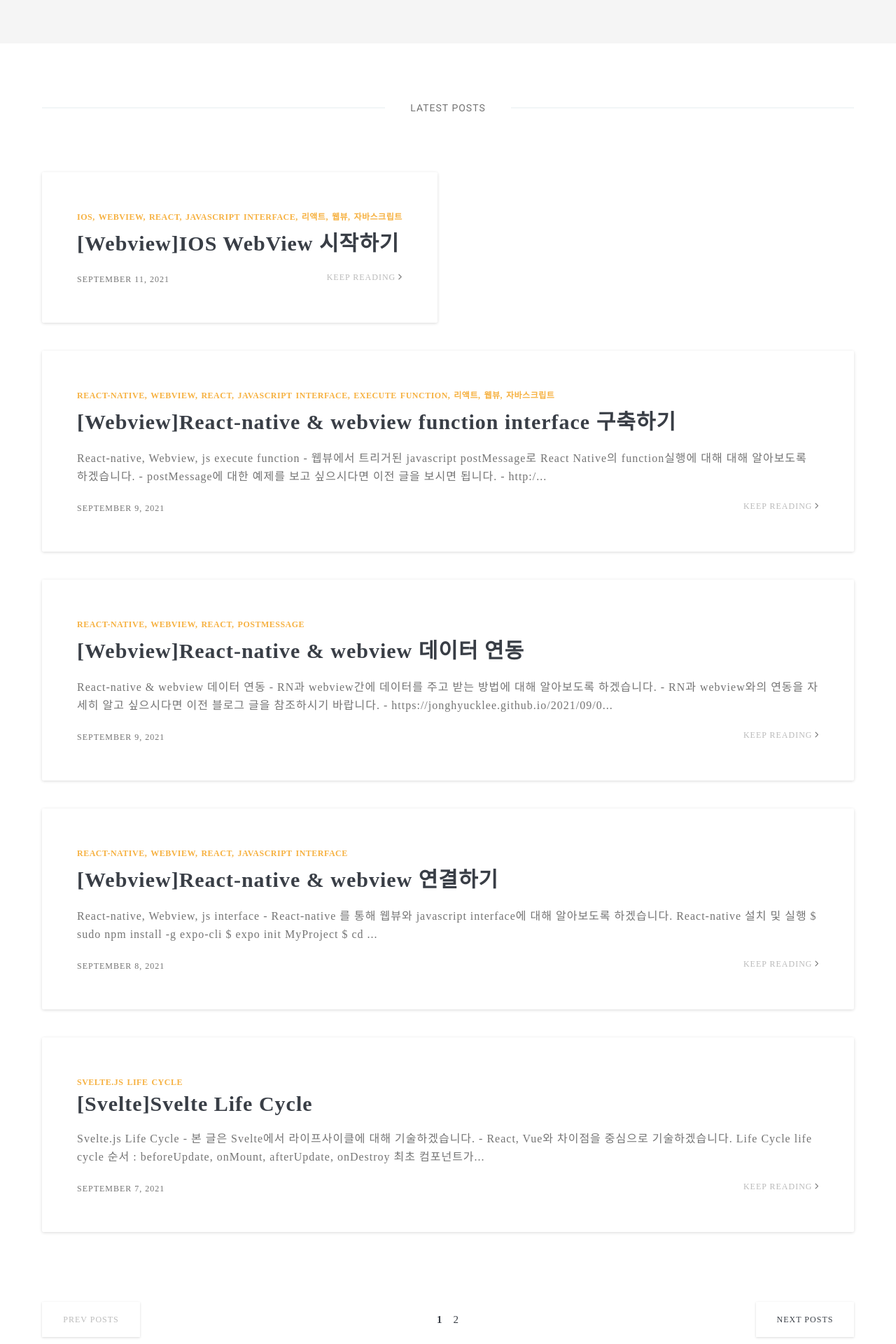
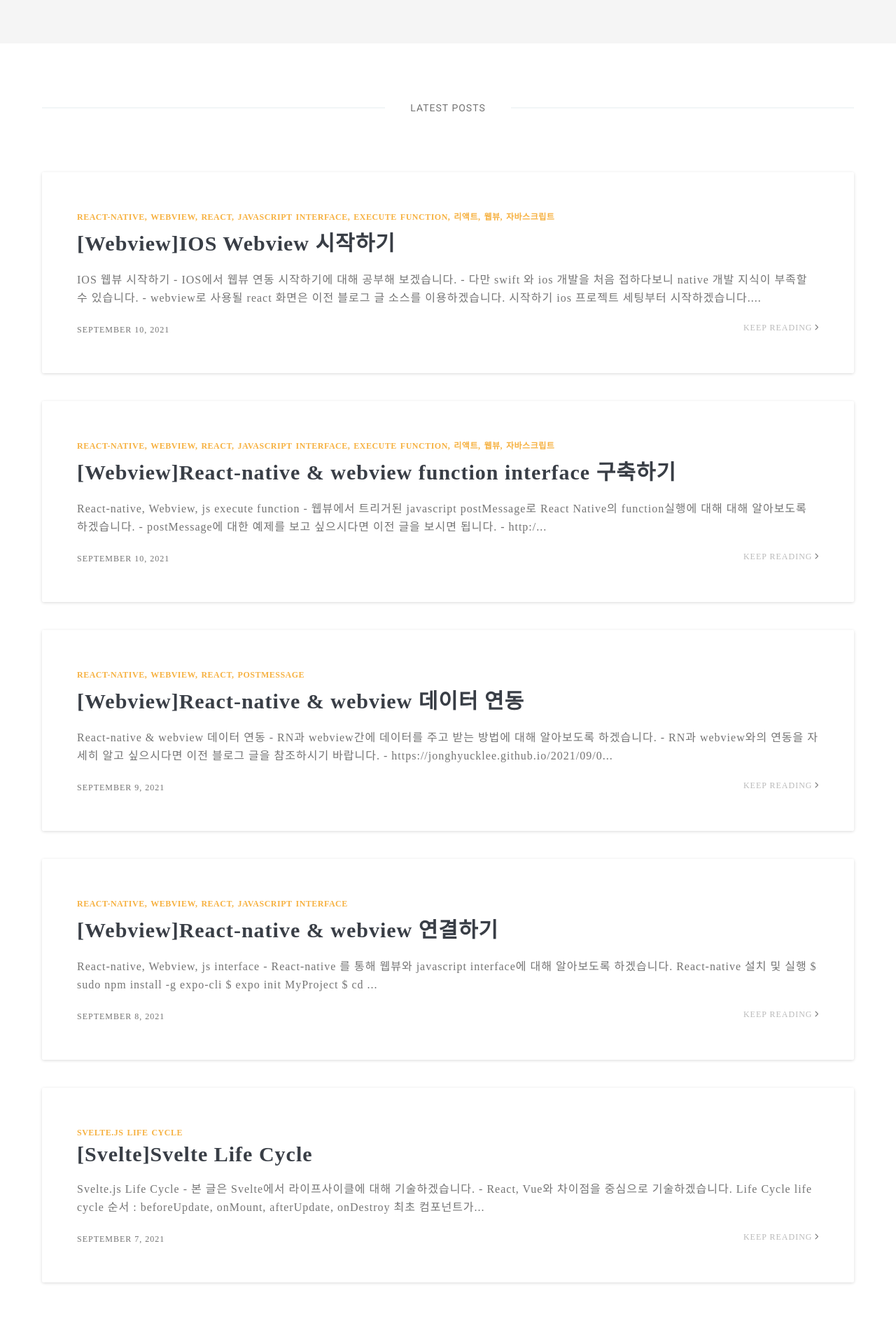
Before and after one commit to JongHyuckLee/JongHyuckLee.github.io, a Jekyll site: the page built from index.html, in a window 1280 px wide. Shown: the part 501-2421 px from the top of the page at 70% size. Built offline with Jekyll 4.4.1, drawn with Linux system fonts in a browser that asks for light colours; nearby versions of some CDN libraries; some web fonts are replaced; the list of posts is cut into pages by our own code; part of the change alters nothing that is shown.

Commit message:
ios webview 시작하기 블로그 작성

```diff
--- a/_posts/2021-09-10-RN-webview-function-interface.markdown
+++ b/_posts/2021-09-10-RN-webview-function-interface.markdown
@@ -1,8 +1,8 @@
 ---
 layout: post
-title:  "[Webview]React-native & webview function interface 구축하기"
-date:   2021-09-09
-tags:   React-native, webview, react, javascript interface, execute function, 리액트, 웹뷰, 자바스크립트
+title: "[Webview]React-native & webview function interface 구축하기"
+date: 2021-09-10
+tags: React-native, webview, react, javascript interface, execute function, 리액트, 웹뷰, 자바스크립트
 ---
 
 # React-native, Webview, js execute function
--- /dev/null
+++ b/_posts/2021-09-10-start-ios-and-webview.markdown
@@ -0,0 +1,147 @@
+---
+layout: post
+title: "[Webview]IOS Webview 시작하기"
+date: 2021-09-10
+tags: React-native, webview, react, javascript interface, execute function, 리액트, 웹뷰, 자바스크립트
+---
+
+# IOS 웹뷰 시작하기
+<pre class="info-panel">
+ - IOS에서 웹뷰 연동 시작하기에 대해 공부해 보겠습니다.
+ - 다만 swift 와 ios 개발을 처음 접하다보니 native 개발 지식이 부족할 수 있습니다.
+ - webview로 사용될 react 화면은 이전 블로그 글 소스를 이용하겠습니다.
+</pre>
+
+## 시작하기
+## ios 프로젝트 세팅부터 시작하겠습니다.
+- XCode를 엽니다.
+- `Create a new Xcode project`를 클릭하여 새 프로젝트 시작.
+<img src="{{site.baseurl}}/images/Ios/startIos.png"/>
+- Empty Project를 생성합니다.
+<img src="{{site.baseurl}}/images/Ios/emptyProject.png"/>
+- Story Board로 앱을 생성합니다.
+<img src="{{site.baseurl}}/images/Ios/storyBoard.png"/>
+
+## 설정하기
+- Info.plist 파일을 엽니다.
+- <span class="emphasize">App Transport Security Settings</span>를 추가합니다.
+- <span class="emphasize">App Transport Security Settings</span> 하위에 <span class="emphasize">Allow Arbitrary Loads</span>를 추가하고 value를 YES로 바꿔줍니다.
+<img src="{{site.baseurl}}/images/Ios/setting.png"/>
+### 설치
+- <span class="emphasize">App Transport Security Settings</span>
+    - ATS(App Transport Security)는 iOS 9에서 도입된 개인정보 보호 기능입니다. 새 앱에서는 기본적으로 이 기능이 사용되며, 보안 연결이 적용됩니다.
+    - ATS(App Transport Security)가 안전하지 않은 일반 텍스트 HTTP(http://) 리소스의 로드를 차단했습니다. 앱의 Info.plist 파일을 통해 임시 예외를 구성할 수 있습니다.
+    - Apple 측에서 앱의 보안성을 위해 ATS라는 정책을 통해 기본적으로 https 통신을 하도록 강제하고 있습니다.
+    - 따라서, 이 정책 변경을 위해 NSAllowsArbitraryLoads 값을 true로 변경해줍니다.
+
+
+## Webview 용 화면 그리기
+- 오른쪽 상단의 <span class="emphasize">+</span> 버튼을 클릭합니다.
+<img src="{{site.baseurl}}/images/Ios/createStoryBoard.png"/>
+- WebKit View 를 클릭해 웹뷰용 화면을 생성합니다.
+<img src="{{site.baseurl}}/images/Ios/storyBoardWebView.png"/>
+<img src="{{site.baseurl}}/images/Ios/webView.png"/>
+
+## code 작성
+### ViewController.swift
+{%highlight swift%}
+//
+//  ViewController.swift
+//  IosApp
+//
+//  Created by neo_local on 2021/09/10.
+//
+
+import UIKit
+import WebKit
+
+class ViewController: UIViewController, WKUIDelegate {
+    var webView: WKWebView!
+        override func loadView() {
+                super.loadView()
+            let url = URL(string: "http://localhost:3000/")
+            let request = URLRequest(url: url!)
+
+            webView = WKWebView(frame: self.view.frame)
+            webView.frame.size.height = 350
+            webView.configuration.defaultWebpagePreferences.allowsContentJavaScript = true
+            webView.load(request)
+            self.view.addSubview(self.webView)
+    }
+}
+{%endhighlight%}
+- UIKit :
+    - <span class="emphasize">UIKit</span>은 IOS 앱의 사용자 인터페이스를 구현하고 이벤트를 관리하는 KIT입니다.
+    - 사용자 이벤트 처리를 위한 클래스를 포함합니다.
+- WebKit:
+    - safari 웹 브라우저를 만드는데 기반을 제공하는 오픈 소스 응용 프로그램 프레임워크입다.
+- ViewController:
+    - 데이터 변화에 뷰들을 업데이트합니다.(React와 비슷한듯 합니다.)
+    - 뷰와 사용자간의 인터렉션 제공
+    - 화면 사이즈 재조정, 전체적 레이아웃 관리
+- UIViewController:
+    - 모든 view controller에 공통적인 동작 정의
+    - <span class="emphasize">주요 동작</span>
+        - 데이터 변화에 따라 컨텐츠 업데이트
+        - view와 사용자 인터페이스
+        - 전체적인 인터페이스와 레이아웃 관리
+- WKUIDelegate:
+    - 웹페이지를 대신하여 고유 사용자 인터페이스 요소들을 보여주는 메소드들을 제공.
+    - 사용자 인터페이스 관련 작업들을 수행.
+    - 이러한 메소드들은 JS 또는 다른 플러그인 컨텐츠를 처리한 결과를 호출 할 수 있음.
+- WKNavigationDelegate:
+    - 웹 뷰에서 탐색 요청을 수락하고, 불러온 후 완료하는 과정에서 트리거되는 사용자 지정 동작을 구현하는 데 도움이 됨.
+- WKWebView:
+    - 웹 컨텐츠와 상호 작용을 하는 객체
+    - 앱 내에서 웹페이지를 보여줄 수 있는 도구중의 하나.
+- WKUserContentController:
+    - JS code와 WebView 사이에 인터렉션을 관리할 수 있는 객체입니다.
+    - <span class="emphasize">WKUserContentController</span> 객체는 IOS앱과 webview에서 돌고 있는 js code 사이에 브릿지를 제공합니다.
+    -  JS 코드를 웹뷰가 돌고있는 웹페이지에 주입합니다.
+    - app native code를 통해서 호출할 수 있는 custom js 함수를 설치합니다.
+    - 로딩이 막힌 웹페이지를 필터링해줍니다.
+- WKWebViewConfiguration:
+    - webView를 초기화 할 수 있는 property의 집합입니다.
+    - WKWebView 객체를 어떻게 설정할 수 있는지에 대한 정보를 제공합니다.
+        - web에서 사용 가능한 쿠키를 초기화합니다.
+        - web에서 사용하는 커스텀 url 스킴을 다룹니다.
+        - 커스텀 script를 웹페이지에 주입합니다.
+        - 컨텐츠를 어떻게 렌더링할지에 대한 커스텀 룰을 결정합니다.
+- IOS 생명주기:
+    - viewDidLoad -> viewWillAppear -> viewDidAppear -> viewWillDisappear -> viewDidDisappear
+
+### App.js
+{%highlight react%}
+//mobile-webview -> App.js
+
+import React from 'react';
+import ReactDOM from 'react-dom';
+import './index.css';
+import App from './App';
+
+ReactDOM.render(
+  <React.StrictMode>
+    <App />
+  </React.StrictMode>,
+  document.getElementById('root')
+);
+
+
+{%endhighlight%}
+
+## 결과 화면
+<img src="{{site.baseurl}}/images/Ios/iosResult.png"/>
+
+<pre class="source">
+출처:
+- https://developers.google.com/admob/ios/app-transport-security?hl=ko
+- https://kdgt-programmer.tistory.com/71
+- https://kathak33.tistory.com/20
+- https://caution-dev.github.io/apple-docs/2019/06/25/WKUIDelegate.html
+- https://caution-dev.github.io/apple-docs/2019/06/25/WKNavigationDelegate.html
+- https://medium.com/a-day-of-a-programmer/wkwebview-%ED%86%BA%EC%95%84%EB%B3%B4%EA%B8%B0-5d830aba11a5
+
+git example :
+- https://github.com/JongHyuckLee/webviewStudy
+
+</pre>
--- a/_posts/2021-09-11-start-ios-webview.markdown
+++ /dev/null
@@ -1,6 +0,0 @@
----
-layout: post
-title:  "[Webview]IOS WebView 시작하기"
-date:   2021-09-11
-tags:   Ios, webview, react, javascript interface, 리액트, 웹뷰, 자바스크립트
----
--- a/_sass/4-layouts/_post.scss
+++ b/_sass/4-layouts/_post.scss
@@ -245,3 +245,8 @@
     font-size: 15px;
     font-weight: bold;
 }
+
+.emphasize {
+    color: #FF3636;
+    font-size: 14px;
+}
```
Also changed, not shown: images/Ios/createStoryBoard.png (added), images/Ios/emptyProject.png (added), images/Ios/iosResult.png (added), images/Ios/setting.png (added), images/Ios/startIos.png (added), images/Ios/storyBoard.png (added), images/Ios/storyBoardWebView.png (added), images/Ios/webView.png (added).
